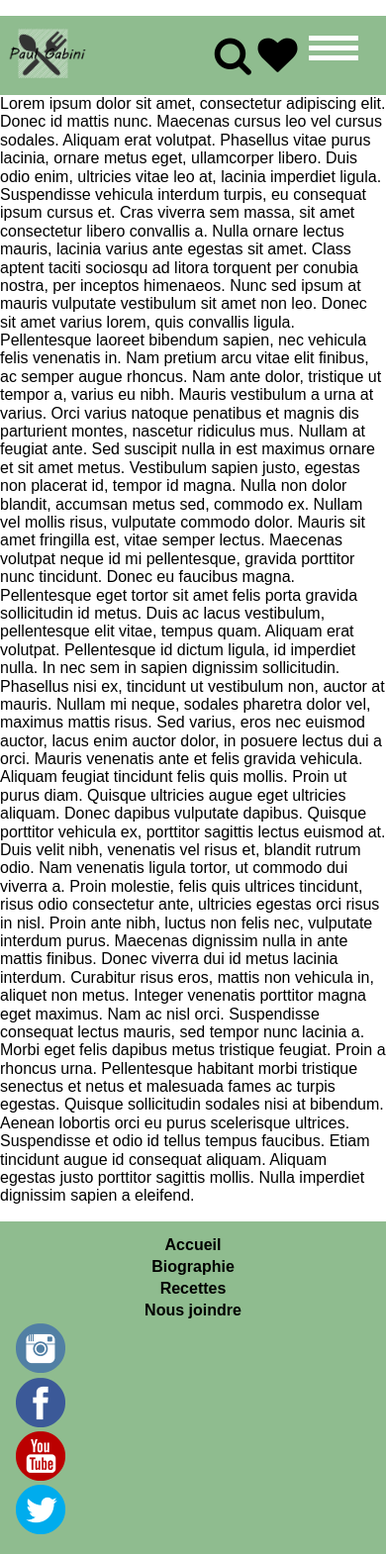
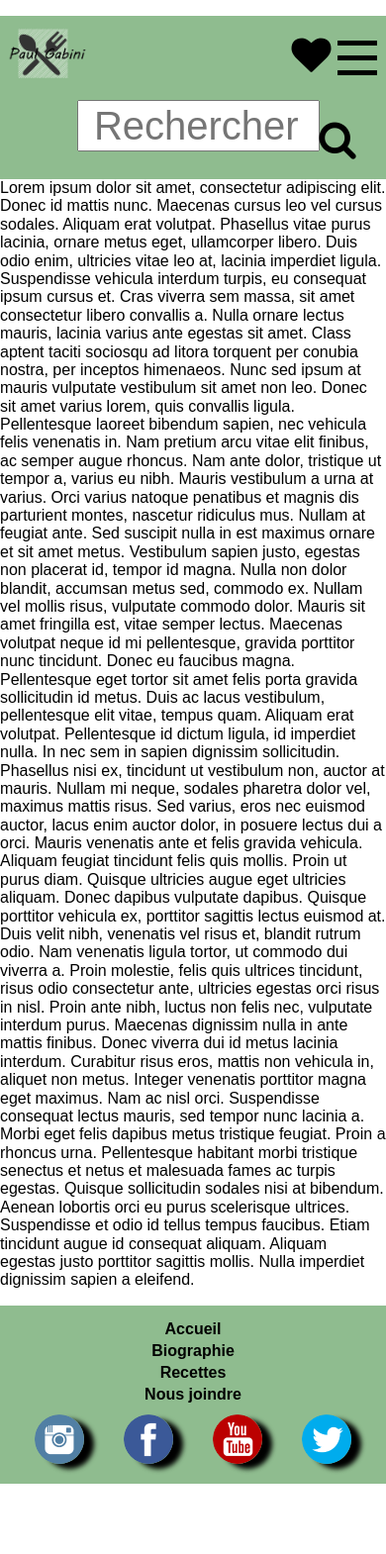
Before and after one commit to starkoi/projet-final, a PHP site: page / in a window 390 px wide. Shown: the whole page at 99% size. After the commit the page ends 1499 px from the top, so only its background shows below. Run offline with PHP 8.4, Linux system fonts and the light colour scheme; some libraries are stand-ins or nearby versions.

Commit message:
modif pour menu mobile et footer

```diff
--- a/style/main.css
+++ b/style/main.css
@@ -25,16 +25,18 @@
 
 
 /********************HEADER*****************************************/
+header nav {
+    z-index: 1000;
+    width: 100%;
 
+}
 header{
     display: inline;
     float: left;
     width: 100%;
-    height: 80px;
 }
 #contenu_header{
     width: 100%;
-    height: 80px;
     display: inline;
     float: left;
     background-color: darkseagreen;
@@ -44,7 +46,7 @@
     height: 80px;
     display: inline;
     float: left;
-    width: 15%;
+    width: 20%;
     padding-left: 2%;
 }
 #logo_paul_gabini img{
@@ -61,7 +63,7 @@
 }
 
 #menu-secondaire{
-    width: 85%;
+    width: 80%;
     display: inline;
     float: right;
 }
@@ -72,16 +74,9 @@
     font-size: 2.5em;
     line-height: 80px;
 }
-header input[type=search]{
-    display: none;
-}
 
 /**css du menu hamburger**/
-header nav {
-    z-index: 1000;
-    width: 100%;
-    background-color: #421d18;
-}
+
 
 header .menu-btn{
     font-size: 90%;
@@ -89,42 +84,110 @@
     font-weight: bold;
     height: 100%;
     display: block;
-    padding: 15px 5px;
+    padding: 15px 3% 15px 0;
     float: right;
-    width: 25%;
 }
 
 header .menu-btn span{
     /* float: right;*/
     display: block; /*les span se placent les uns sous les autres*/
-    width: 50px; /*largeur de la rayure*/
+    width: 40px; /*largeur de la rayure*/
     height: 5px; /*hauteur de la rayure*/
-    margin: 5px 0; /*on les sépare*/
-    background: rgb(255,255,255); /*couleur des rayures*/
+    margin:10px 0; /*on les sépare*/
+    background: black; /*couleur des rayures*/
     z-index: 99;
 }
 .responsive-menu{
     display: none;
 }
+header nav ul {
+    width: 100%;
+    text-align: center;
+}
+header nav ul li{
+    position: relative;
+    display: inline-block;
+    width: 100%;
+    text-align: center;
+    background-color: white;
+    border-bottom: 1px solid darkseagreen;
+}
+header ul li a{
+    padding: 2% 0;
+    display: block;
+    color: black;
+    font-weight: bold;
+}
+header ul li a:hover{
+    color: darkseagreen;
+}
+.sub-menu{
+    background-color: darkseagreen;
+    font-weight: bold;
+}
+.sub-menu a:hover{
+    color: white;
+}
+.sub-menu ul li:first-child{
+
+}
+header nav ul li .children {
+    display: none;
+    z-index: 1000;
+}
+
+/*header nav ul li:hover .children{
+    display: block;
+    width: 100%;
+}*/
+
+header nav ul li .children li a {
+    width: 100%;
+    margin: 0;
+}
+
 /*on affiche le menu qd l'utilisateur clique sur le hamburger, on ajoute la classe expand en jQuery*/
 .expand {
-    display: block !important;
+    display: inline !important;
 }
+
 /**fin du css menu hamburger**/
 
-/***********PAGE D'ACCUEIL*************/
+/***barre de recherche**/
+
+#barre_de_recherche{
+    display: none;
+    border: 5px solid black;
+    float: left;
+    width: 100%;
+    z-index: 100;
+}
+#search{
+    width: 80%;
+    text-align: center;
+    float: left;
+}
+#submit_search{
+    width: 20%;
+    float: right;
+    background-color: darkseagreen;
+    font-weight: bold;
+}
+
+
+/***********PAGE D'ACCUEIL mobile***********/
 
 #main_accueil{
     display: inline;
     float: left;
     width: 100%;
-    height: 500px;
+
+
 }
 /*****FOOTER*********/
 
 footer{
     width: 100%;
-    height: 100%;
     display: inline;
     float: left;
     padding: 4%;
@@ -153,23 +216,24 @@
     color: white;
 }
 #reseaux-sociaux{
-    height: 100%;
+    width: 100%;
     display: inline;
     float: left;
     margin: 0 auto;
+}
+#reseaux-sociaux li{
+    display: inline;
+    float: left;
+    width: 25%;
+    text-align: center;
+    margin-top: 2%;
+}
+#reseaux-sociaux img {
+    width: 50px;
+    box-shadow: 10px 5px 5px black;
+    border-radius: 25px;
+}
+#reseaux-sociaux li a{
+    display: block;
 
 }
-#reseaux-sociaux ul li{
-    display: inline;
-    float: left;
-}
-#reseaux-sociaux img {
-    width: 50%;
-}
-#reseaux-sociaux ul li a{
-    width: 100%;
-    height: 100%;
-    display: block;
-    float: left;
-
-}
```
